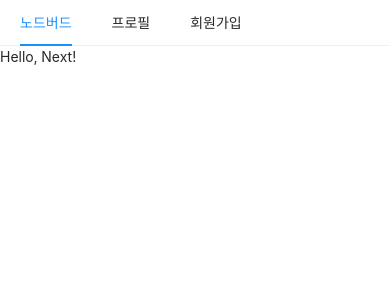
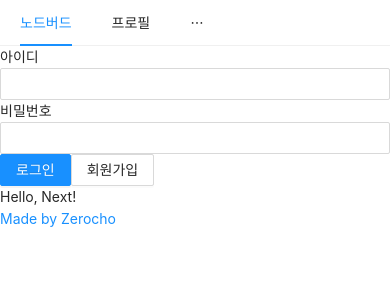
Before and after one commit to ChanJuShin/react-nodebird, a Next.js app in the folder front/: page / in a window 390 px wide. Shown: the top 300 px of the page. Built offline with nearby package versions, Linux system fonts and the light colour scheme.

Commit message:
AppyLayout 반응형 그리드 추가, LoginForm 퍼블리싱

```diff
--- a/front/components/AppLayout.js
+++ b/front/components/AppLayout.js
@@ -1,9 +1,12 @@
-import React from "react";
+import React, { useState } from "react";
 import PropTypes from "prop-types";
 import Link from "next/link";
-import { Menu } from "antd";
+import { Menu, Input, Row, Col } from "antd";
+import UserProfile from "./UserProfile";
+import LoginForm from "./LoginForm";
 
 const AppLayout = ({ children }) => {
+    const [isLoggedIn, setIsLoggedIn] = useState(false);
     return (
         <div>
             <Menu mode="horizontal">
@@ -14,10 +17,23 @@ const AppLayout = ({ children }) => {
                     <Link href="/profile"><a>프로필</a></Link>
                 </Menu.Item>
                 <Menu.Item>
+                    <Input.Search enterButton style={{ verticalAlign: "middle" }}  />
+                </Menu.Item>
+                <Menu.Item>
                     <Link href="/signup"><a>회원가입</a></Link>
                 </Menu.Item>
             </Menu>
-            {children}
+            <Row gutter={8}>
+                <Col xs={24} sm={6} md={6}>
+                    {isLoggedIn ? <UserProfile /> : <LoginForm /> }
+                </Col>
+                <Col xs={24} sm={12} md={12}>
+                    {children}
+                </Col>
+                <Col xs={24} sm={6} md={6}>
+                    <a href="https://www.zerocho.com" target="_blank" rel="noreferrer noopener">Made by Zerocho</a>
+                </Col>
+            </Row>
         </div>
     );
 };
--- /dev/null
+++ b/front/components/LoginForm.js
@@ -0,0 +1,48 @@
+import React, { useState, useCallback } from "react";
+import {Button, Form, Input} from "antd";
+import Link from "next/link";
+
+const LoginForm = () => {
+    const [id, setId] = useState("");
+    const [password, setPassword] = useState("");
+
+    const onChangeId = useCallback((e) => {
+        setId(e.target.value);
+    }, []);
+
+    const onChangePassword = useCallback((e) => {
+        setPassword(e.target.value);
+    }, []);
+
+    return (
+        <Form>
+            <div>
+                <label htmlFor="user-id">아이디</label>
+                <bt />
+                <Input
+                    name="user-id"
+                    value={id}
+                    onChange={onChangeId}
+                    required
+                />
+            </div>
+            <div>
+                <label htmlFor="user-password">비밀번호</label>
+                <bt />
+                <Input
+                    name="user-password"
+                    type="password"
+                    value={password}
+                    onChange={onChangePassword}
+                    required
+                />
+            </div>
+            <div>
+                <Button type="primary" htmlType="submit" loading={false}>로그인</Button>
+                <Link href="/signup"><a><Button>회원가입</Button></a></Link>
+            </div>
+        </Form>
+    );
+}
+
+export default LoginForm;
--- /dev/null
+++ b/front/components/UserProfile.js
@@ -0,0 +1,5 @@
+const UserProfile = () => {
+
+}
+
+export default UserProfile;
```
